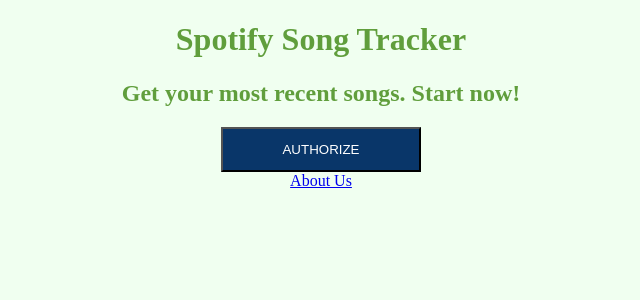
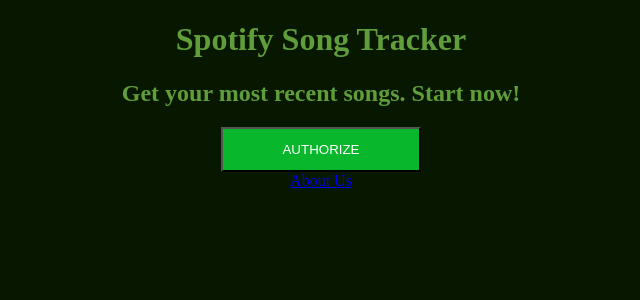
Before and after one commit to sebasalvarez13/spotify-data-pipeline, a Flask app: page / in a window 1280 px wide. Shown: the top 300 px of the page, without its empty margins (319-959 px from the left). Run offline with Flask 2, Linux system fonts and the light colour scheme; parts of the project's set-up code (start-up, migrations or seed data) failed here and were passed over.

Commit message:
CHange background color, button and font color

```diff
--- a/static/styles.css
+++ b/static/styles.css
@@ -1,5 +1,6 @@
 body{
-    background-color: honeydew;
+    background-color: #081700;
+
 }
 h1{
     color:rgb(96, 158, 60);
@@ -18,7 +19,7 @@
     color:rgb(128, 128, 128);
 }
 button{
-    background: rgb(9, 54, 105);
+    background: rgb(8, 183, 43);
     height: 45px;
     width: 200px;
     color: white;
@@ -26,3 +27,9 @@
     font:oblique;
 
 }
+p{
+   color:rgb(96, 158, 60);
+}
+form{
+   color:rgb(96, 158, 60);
+}
```
